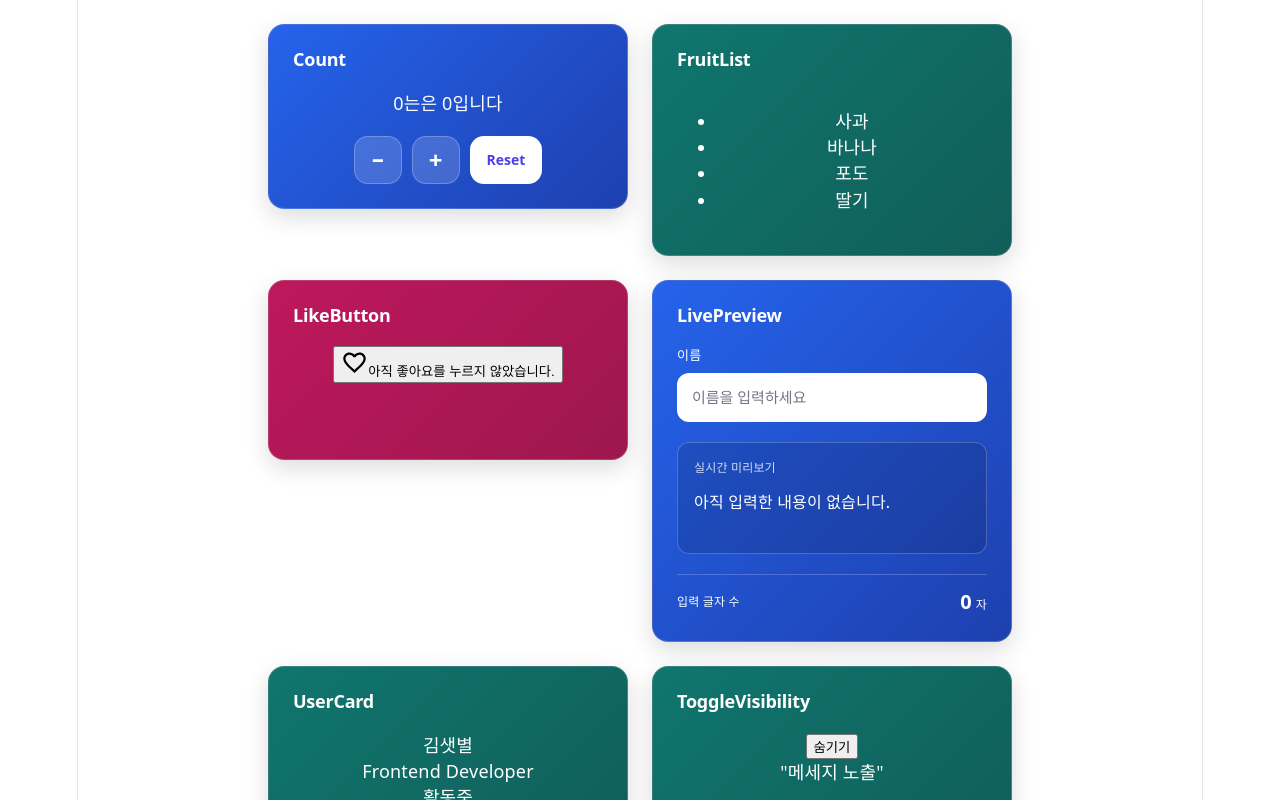
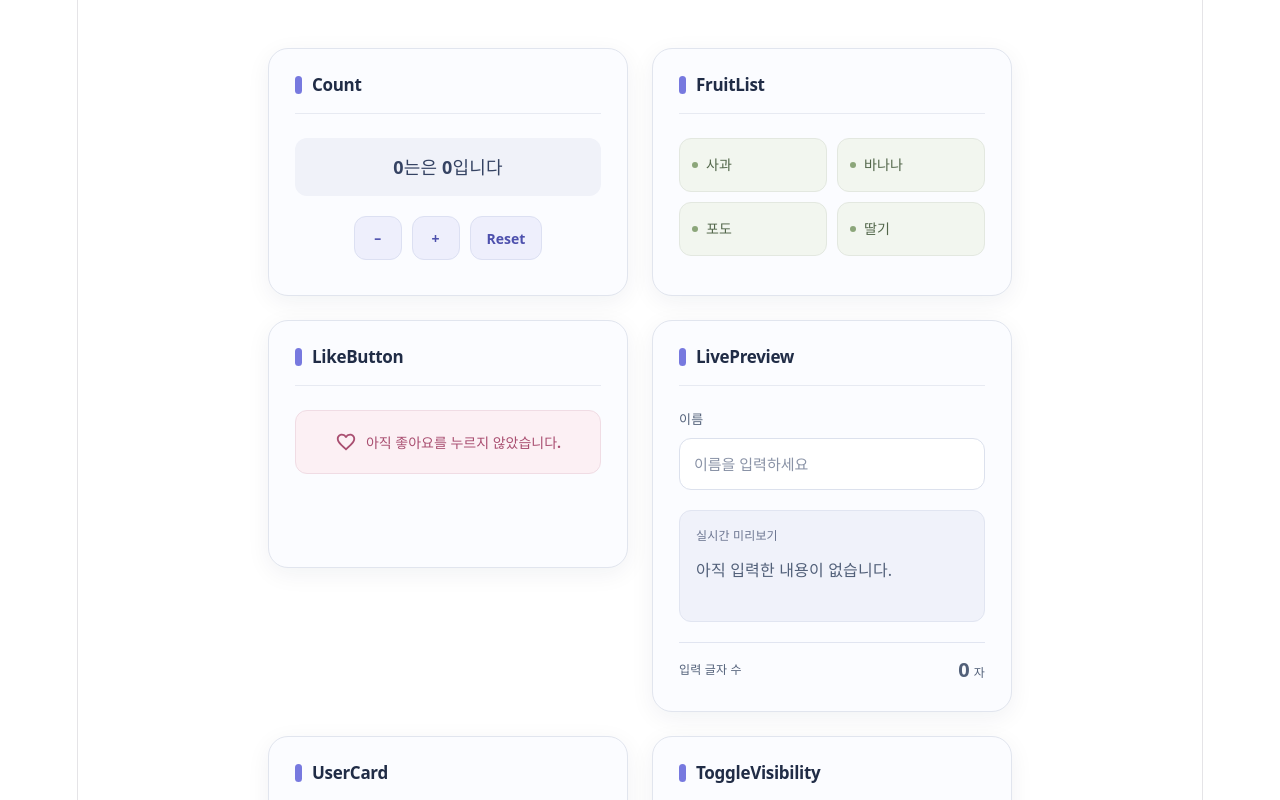
Before and after one commit to dev-cenelia/mini-demos, a React (Vite) app: page / in a window 1280 px wide. Shown: the top 800 px of the page. Built offline with nearby package versions, Linux system fonts and the light colour scheme.

Commit message:
style: 데모 목록 및 카드 스타일 정리

```diff
--- a/src/components/DemoCard.module.css
+++ b/src/components/DemoCard.module.css
@@ -2,23 +2,110 @@
   width: 100%;
   max-width: 360px;
   min-width: 0;
-  min-height: 180px;
   box-sizing: border-box;
-  padding: 24px;
-  border: 1px solid rgb(255 255 255 / 16%);
-  border-radius: 16px;
-  background: linear-gradient(135deg, #6558f5, #4438e8);
-  color: #fff;
-  box-shadow: 0 8px 24px rgb(0 0 0 / 14%);
   display: flex;
   flex-direction: column;
-  gap: 20px;
 }
 
 .title {
   margin: 0;
-  color: inherit;
-  font-size: 18px;
-  font-weight: 600;
   text-align: left;
 }
+/* Shared appearance for every DemoCard, including future demos. */
+.cardWrap {
+  min-height: 248px;
+  padding: 26px;
+  gap: 24px;
+  border: 1px solid #e1e5ee;
+  border-radius: 20px;
+  background: #fbfcff !important; /* Override DemoCard's inline random background. */
+  color: #34415b;
+  box-shadow: 0 6px 24px rgb(25 40 75 / 6%);
+  text-align: left;
+}
+
+.title {
+  display: flex;
+  align-items: center;
+  gap: 10px;
+  padding-bottom: 18px;
+  border-bottom: 1px solid #e7eaf2;
+  color: #202c46;
+  font-size: 17px;
+  font-weight: 700;
+  letter-spacing: -0.3px;
+}
+
+.title::before {
+  content: '';
+  width: 7px;
+  height: 18px;
+  border-radius: 4px;
+  background: #7779df;
+}
+
+.cardWrap button {
+  display: inline-flex;
+  justify-content: center;
+  align-items: center;
+  gap: 9px;
+  min-height: 44px;
+  max-width: 100%;
+  padding: 10px 16px;
+  border: 1px solid #dce0f2;
+  border-radius: 12px;
+  background: #eeeffc;
+  color: #4d50ad;
+  font: inherit;
+  font-size: 14px;
+  font-weight: 600;
+  line-height: 1.5;
+  cursor: pointer;
+  transition: background 160ms ease, border-color 160ms ease, transform 160ms ease;
+}
+
+.cardWrap button:hover {
+  border-color: #b4b8e7;
+  background: #e2e4fa;
+}
+
+.cardWrap button:active {
+  transform: translateY(1px);
+}
+
+.cardWrap :is(button, input):focus-visible {
+  outline: 3px solid #797bdd;
+  outline-offset: 3px;
+}
+
+.cardWrap input {
+  width: 100%;
+  min-width: 0;
+  min-height: 48px;
+  box-sizing: border-box;
+  padding: 12px 14px;
+  border: 1px solid #dce1ed;
+  border-radius: 12px;
+  background: #fff;
+  color: #26334c;
+  font: inherit;
+  font-size: 15px;
+}
+
+.cardWrap input::placeholder {
+  color: #8992a6;
+}
+
+@media (max-width: 480px) {
+  .cardWrap {
+    min-height: 0;
+    padding: 22px;
+    gap: 20px;
+  }
+}
+
+@media (prefers-reduced-motion: reduce) {
+  .cardWrap button {
+    transition: none;
+  }
+}
--- a/src/pages/DemoList.module.css
+++ b/src/pages/DemoList.module.css
@@ -4,5 +4,168 @@
   justify-content: center;
   align-items: start;
   gap: 24px;
-  padding: 24px;
+  padding: clamp(20px, 4vw, 48px) 24px;
 }
+
+/* Counter */
+.list > :nth-child(1) > div {
+  text-align: center;
+}
+
+.list > :nth-child(1) p {
+  padding: 16px 8px;
+  border-radius: 12px;
+  background: #f0f2f9;
+  color: #354363;
+  font-size: 18px;
+  font-weight: 600;
+  font-variant-numeric: tabular-nums;
+}
+
+.list > :nth-child(1) button {
+  min-width: 48px;
+}
+
+/* Fruit list */
+.list > :nth-child(2) ul {
+  display: grid;
+  grid-template-columns: repeat(2, minmax(0, 1fr));
+  gap: 10px;
+  margin: 0;
+  padding: 0;
+  list-style: none;
+}
+
+.list > :nth-child(2) li {
+  display: flex;
+  align-items: center;
+  gap: 8px;
+  padding: 13px 12px;
+  border: 1px solid #e3e8e0;
+  border-radius: 12px;
+  background: #f2f6ef;
+  color: #52664a;
+  font-size: 14px;
+}
+
+.list > :nth-child(2) li::before {
+  content: '';
+  flex-shrink: 0;
+  width: 6px;
+  height: 6px;
+  border-radius: 50%;
+  background: #8ca67a;
+}
+
+/* Like button */
+.list > :nth-child(3) button {
+  width: 100%;
+  min-height: 64px;
+  border-color: #f0dce4;
+  background: #fcf0f4;
+  color: #a94e70;
+}
+
+.list > :nth-child(3) button:hover {
+  border-color: #daa1b6;
+  background: #f8e3ec;
+}
+
+.list > :nth-child(3) svg {
+  flex-shrink: 0;
+  font-size: 22px;
+}
+
+/* Live preview */
+.list > :nth-child(4) > div {
+  color: #526079;
+}
+
+.list > :nth-child(4) input {
+  border-color: #dce1ed;
+  background: #fff;
+  color: #26334c;
+  border-radius: 12px;
+}
+
+.list > :nth-child(4) input::placeholder {
+  color: #8992a6;
+}
+
+.list > :nth-child(4) > div > :nth-child(2) {
+  border-color: #e1e5f1;
+  background: #f0f2fa;
+}
+
+.list > :nth-child(4) > div > :nth-child(2) > p:first-child {
+  color: #6b7590;
+}
+
+.list > :nth-child(4) > div > :last-child {
+  border-color: #e1e5f1;
+}
+
+/* Profile */
+.list > :nth-child(5) > div > div {
+  display: flex;
+  flex-direction: column;
+  align-items: flex-start;
+  gap: 8px;
+}
+
+.list > :nth-child(5) p:first-child {
+  color: #25324c;
+  font-size: 24px;
+  font-weight: 700;
+  letter-spacing: -0.6px;
+}
+
+.list > :nth-child(5) p:nth-child(2) {
+  color: #7a849a;
+  font-size: 14px;
+}
+
+.list > :nth-child(5) p:last-child {
+  display: inline-flex;
+  align-items: center;
+  gap: 7px;
+  margin-top: 10px;
+  padding: 5px 10px;
+  border-radius: 20px;
+  background: #e9f4ee;
+  color: #397653;
+  font-size: 12px;
+  font-weight: 600;
+}
+
+.list > :nth-child(5) p:last-child::before {
+  content: '';
+  width: 6px;
+  height: 6px;
+  border-radius: 50%;
+  background: currentColor;
+}
+
+/* Visibility toggle */
+.list > :nth-child(6) button {
+  width: 100%;
+}
+
+.list > :nth-child(6) p {
+  margin-top: 14px;
+  padding: 16px;
+  border: 1px dashed #cfd5e7;
+  border-radius: 12px;
+  background: #f3f5fb;
+  color: #65708a;
+  font-size: 14px;
+  overflow-wrap: anywhere;
+}
+
+@media (max-width: 480px) {
+  .list {
+    gap: 16px;
+    padding: 20px 16px;
+  }
+
+}
```
